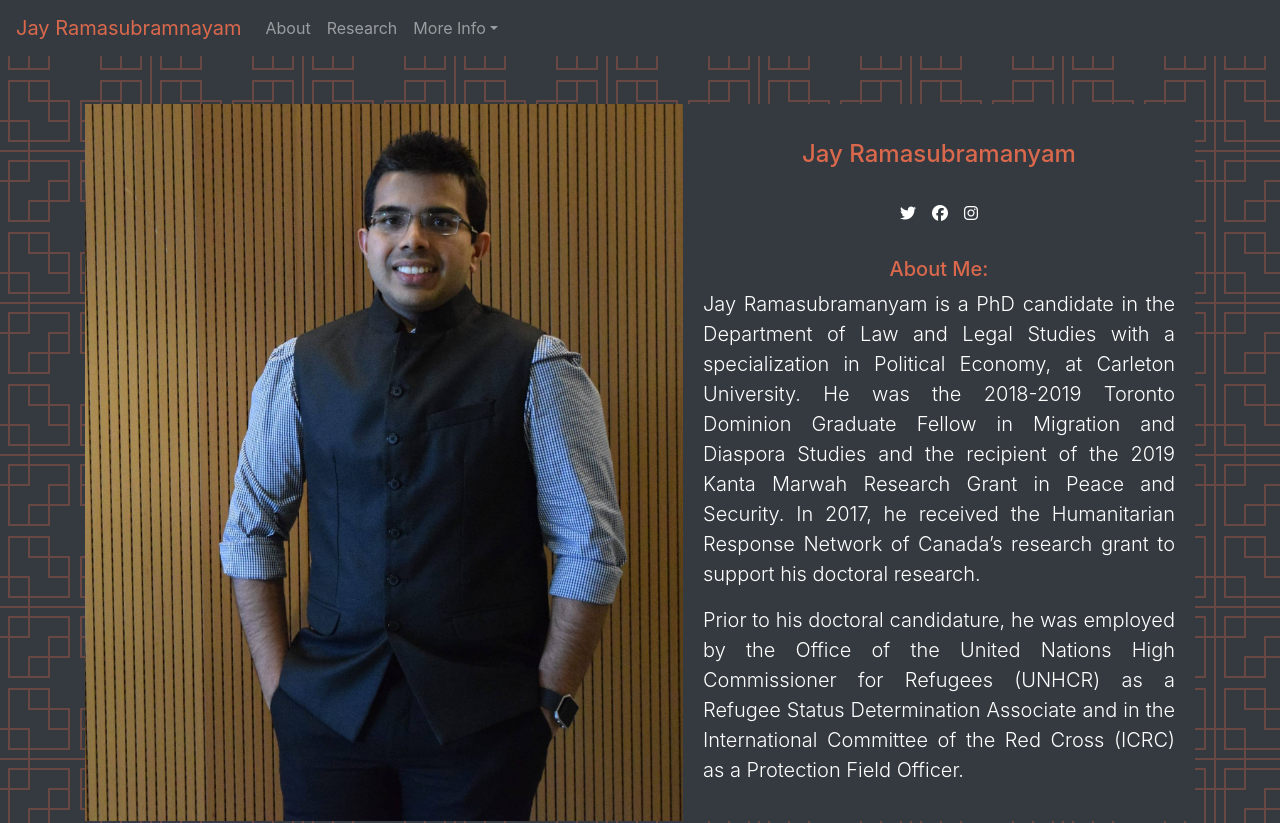
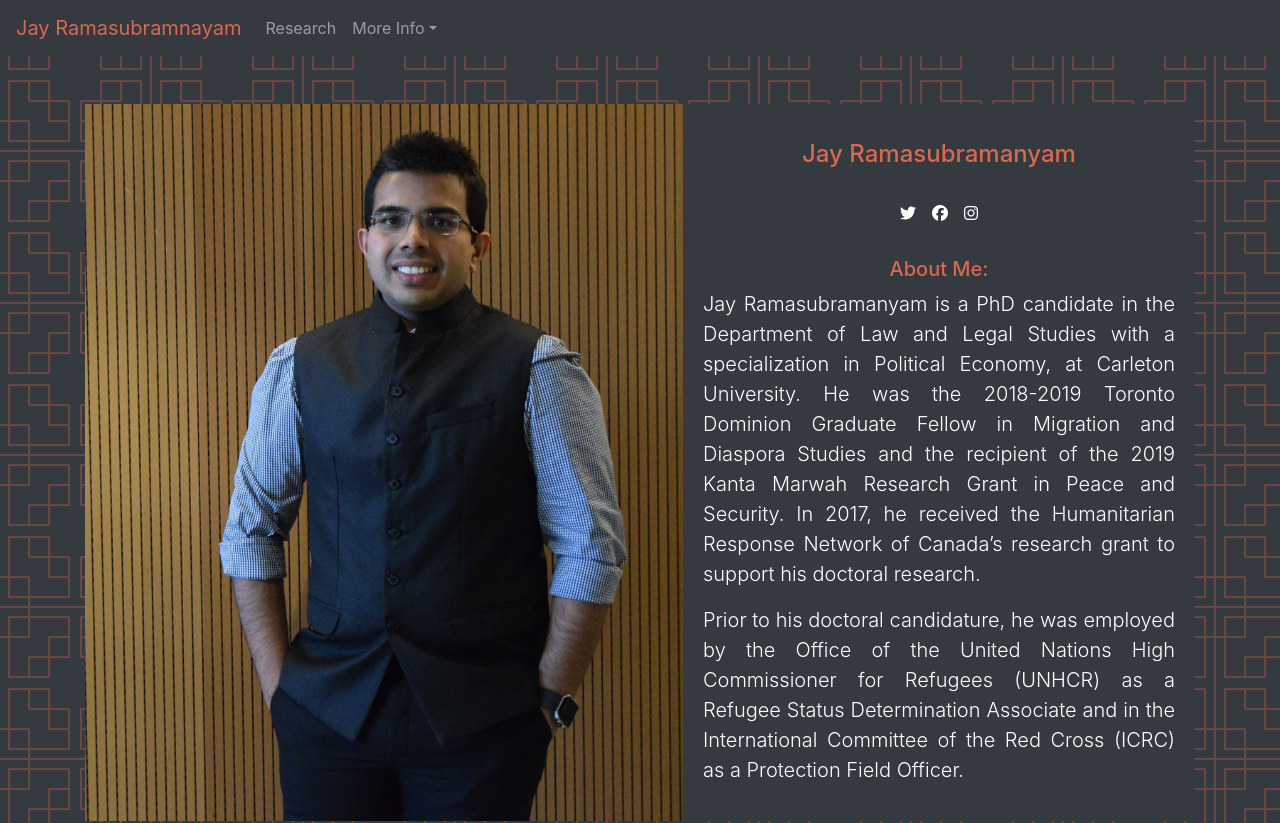
Before and after one commit to Zidane33/grad-portfolios, a React (Create React App) app: page / in a window 1280 px wide. Shown: the top 823 px of the page. Built offline with nearby package versions, Linux system fonts and the light colour scheme.

Commit message:
simple fix

```diff
--- a/src/nav.js
+++ b/src/nav.js
@@ -11,9 +11,6 @@ class Nav extends React.Component {
                 </button>
                 <div className="collapse navbar-collapse" id="navbarNavDropdown">
                 <ul className="navbar-nav">
-                    <li className="nav-item">
-                        <a className="nav-link" href="main-header">About</a>
-                    </li>
                     <li className="nav-item">
                         <a className="nav-link" href="https://carleton.ca/law/people/ramasubramanyam-jayantha/">Research</a>
                     </li>
```
